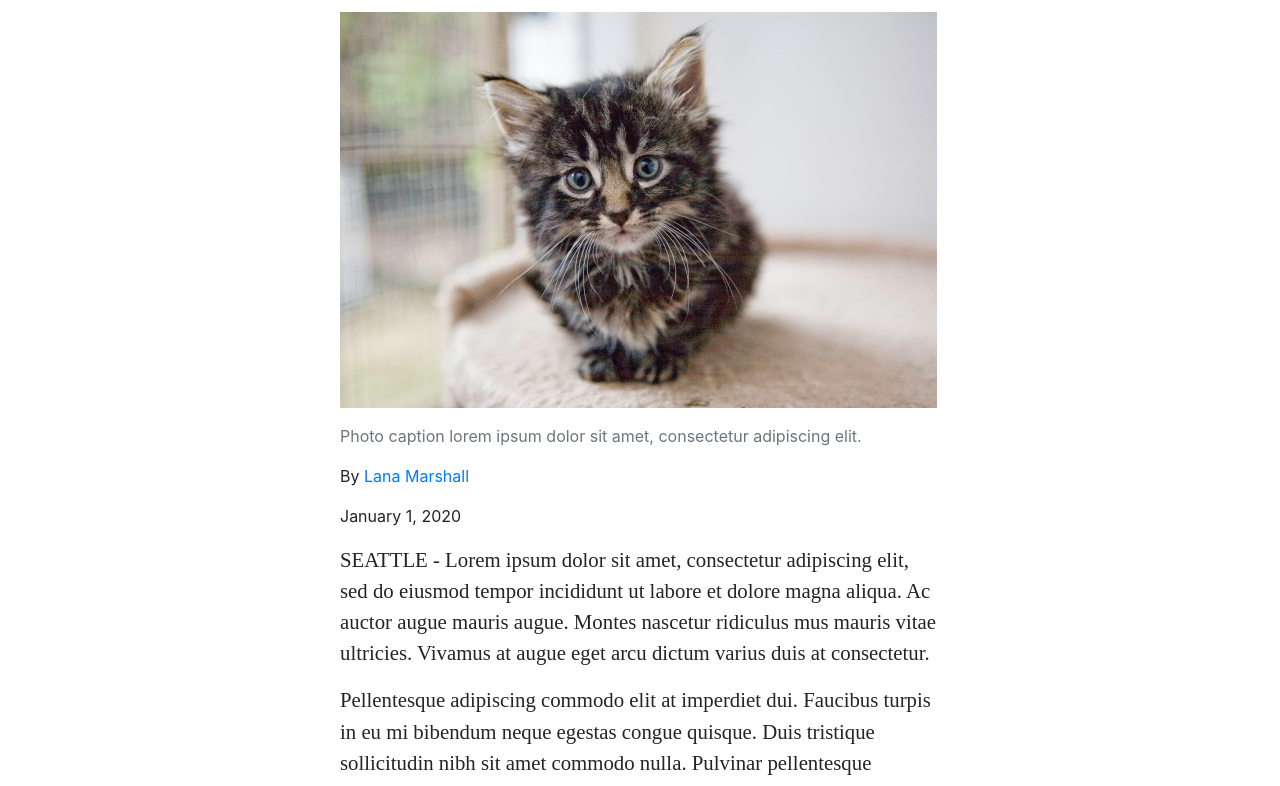
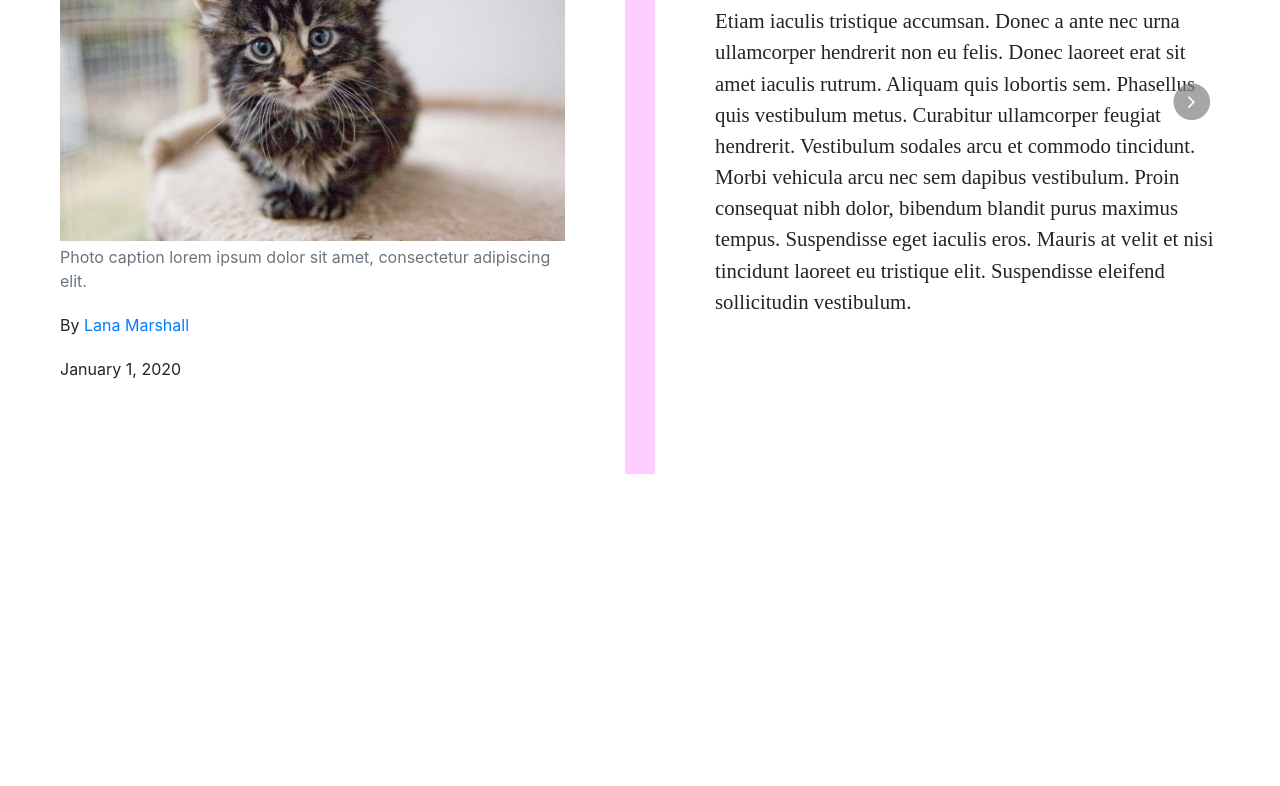
Before and after one commit to microsoft/DevDay2020KeynoteDemoWeb, a website: page index.html in a window 1280 px wide. Shown: the part 326-1112 px from the top of the page. After the commit the page ends 800 px from the top, so only its background shows below. Drawn offline with nearby package versions, Linux system fonts and the light colour scheme.

Commit message:
Flex columns for layout on vertical span.

```diff
--- a/index.html
+++ b/index.html
@@ -12,6 +12,7 @@
 
 </head>
 <body>
+    <div class="fold-tester"></div>
     <div class="menu sticky-top">
         <div class="left">
             <i class="fa fa-bars" aria-hidden="true"></i>
@@ -25,28 +26,38 @@
 
     <div class="wrapper">
         <div class="article">
-            <h1 class="headline display-4 font-weight-bold font-italic">Seattle Mayor Announces Free Kittens for All Residents</h1>
-            <img class="img-fluid mt-3" src="/images/kitten.jpg" />
-            <div class="text-left">
-                <p class="mt-3 text-muted">
-                    Photo caption lorem ipsum dolor sit amet, consectetur adipiscing elit.
-                </p>
-                <class="mt-3">
-                    By <a href="#">Lana Marshall</a>
-                </h4>
-                <p class="mt-3">
-                    January 1, 2020
-                </p>
-                <div class="article-text">
+            <h1 class="headline display-5 font-weight-bold font-italic">Seattle Mayor Announces Free Kittens for All Residents</h1>
 
-                </div>
+            <div>
+                <img class="img-fluid mt-3" src="/images/kitten.jpg" />
             </div>
+
+            <p class="mt-1 text-muted">
+                Photo caption lorem ipsum dolor sit amet, consectetur adipiscing elit.
+            </p>
+            <p class="mt-1">
+                By <a href="#">Lana Marshall</a>
+            </p>
+            <div class="mt-1">
+                January 1, 2020
+            </div>
+
+            <p class="article-text">Lorem ipsum dolor sit amet, consectetur adipiscing elit. Donec volutpat, turpis quis blandit placerat, leo ipsum eleifend nisi, quis pharetra leo ante ut ante.</p>
+            <p class="article-text">Curabitur vel accumsan ipsum, at eleifend ipsum. Morbi at ante sed ex hendrerit sollicitudin. Maecenas eleifend urna dui, vel sagittis metus accumsan in.</p>
+            <p class="article-text">Etiam iaculis tristique accumsan. Donec a ante nec urna ullamcorper hendrerit non eu felis. Donec laoreet erat sit amet iaculis rutrum. Aliquam quis lobortis sem. Phasellus quis vestibulum metus. Curabitur ullamcorper feugiat hendrerit. Vestibulum sodales arcu et commodo tincidunt. Morbi vehicula arcu nec sem dapibus vestibulum. Proin consequat nibh dolor, bibendum blandit purus maximus tempus. Suspendisse eget iaculis eros. Mauris at velit et nisi tincidunt laoreet eu tristique elit. Suspendisse eleifend sollicitudin vestibulum.</p>
+            <p class="article-text">Curabitur mattis volutpat libero. Donec ornare vel massa vel dignissim. Quisque nec ex non sapien molestie tristique ac id elit. Aenean vitae pharetra arcu. Proin porttitor ultricies auctor. In vitae facilisis urna. Donec sed vulputate urna. Phasellus consectetur odio vitae ultrices imperdiet.</p>
+            <p class="article-text">Pellentesque sapien odio, lobortis vitae odio elementum, luctus aliquam orci. Vestibulum ante ipsum primis in faucibus orci luctus et ultrices posuere cubilia Curae; Suspendisse vitae nisi mauris. Fusce porta, tellus vel aliquet ultrices, odio diam euismod neque, sollicitudin ultricies nisl augue sed lectus. Praesent sodales a metus venenatis condimentum. Integer augue ipsum, volutpat sollicitudin congue quis, aliquam ut lacus. Aliquam dapibus enim id molestie rhoncus. Quisque vel massa in elit tincidunt consectetur sit amet vel ipsum. Praesent maximus mi quis nibh malesuada, in aliquam tellus molestie. Praesent ac cursus nisi. Sed varius mauris ut ultrices tempus.</p>
+            <p class="article-text">Nullam faucibus nibh sit amet faucibus eleifend. Morbi id neque in leo consequat egestas placerat sed ante. Nullam cursus efficitur elit, vel viverra felis tincidunt ac. Praesent ac sem ac lorem pulvinar feugiat a aliquet dui. Proin dictum vitae dolor et efficitur. Aliquam aliquam dictum imperdiet. Mauris scelerisque non ante ac viverra. Aliquam ut arcu sed turpis pretium faucibus. In tincidunt efficitur metus non iaculis. Integer nec turpis id dolor rutrum consectetur ac at ipsum. Donec at ultricies urna. Mauris ac risus neque. Nullam dolor lorem, iaculis eu luctus tempus, mollis nec massa.</p>
+            <p class="article-text">Aliquam erat volutpat. Donec finibus imperdiet purus, eget vestibulum felis tempus eget. Nam aliquet dolor sit amet dui mollis ornare. Mauris accumsan tristique magna quis placerat. Vestibulum dignissim nisi ac erat blandit, vitae facilisis ex finibus. Pellentesque porttitor risus ut scelerisque rutrum. Etiam venenatis ante sem. In hac habitasse platea dictumst. Nullam imperdiet euismod risus id mattis. Pellentesque placerat augue enim, pulvinar venenatis lectus mollis ut. Curabitur eget sodales orci. Proin suscipit dolor nunc, ac tincidunt ante dapibus ac. Proin in enim accumsan urna interdum aliquam. Phasellus sed mattis risus. Donec ligula ante, iaculis finibus blandit scelerisque, hendrerit non erat.</p>
+            <p class="article-text">Cras suscipit facilisis augue in finibus. Nullam tristique eros sed ex placerat aliquet. Nullam in semper nibh. Integer porta maximus elit, a venenatis tellus lacinia a. Cras ac semper sem, non ornare enim. Integer finibus, leo eu convallis efficitur, lorem elit dictum nibh, sed scelerisque mauris mi eu quam. Donec gravida urna et elit tempor, sed pulvinar massa eleifend. Sed a nibh sit amet ipsum finibus sollicitudin vel et ligula. Nulla eget aliquam tellus. Cras tincidunt massa vitae dolor placerat imperdiet. Nunc tellus elit, blandit eget pulvinar eu, cursus ut eros. Nulla id lectus non elit mollis congue. Curabitur faucibus sodales ligula, id porttitor libero viverra egestas. Duis vitae rutrum lorem. Maecenas auctor molestie dolor ut ullamcorper. Cras ornare lobortis dui id hendrerit.</p>
+            <p class="article-text">Integer ultricies lectus a imperdiet sollicitudin. Praesent facilisis, magna vitae volutpat ullamcorper, urna tellus auctor nisl, pharetra efficitur lectus libero eu nibh. Proin vitae fermentum metus. Ut in tincidunt felis. Vestibulum auctor nec diam at ultricies. Nam massa libero, lobortis non ornare eget, ultrices at velit. Ut semper ex libero, molestie iaculis enim blandit id. Phasellus feugiat sapien vitae ligula tincidunt, id hendrerit tortor egestas. Quisque sit amet ligula ante. Mauris scelerisque porttitor dapibus. Mauris mattis et augue vulputate facilisis. In congue, enim at viverra iaculis, neque sapien maximus quam, vitae maximus neque odio vel sapien. Sed auctor odio justo, ac elementum lacus eleifend a. Pellentesque tortor velit, mollis eu felis eget, consequat iaculis nulla. Sed vel nibh enim. Cras ornare lacus volutpat metus vehicula, in molestie massa cursus.</p>
+
             <div class="mt-5">
                 <button class="btn btn-block btn-secondary">Show 89 comments <i class="fa fa-commenting-o"></i></button>
             </div>
 
             <hr class="mt-5" />
-            <div class="row mb-5">
+            <div class="row mb-5 w-100">
                 <div class="col-3">
                     <p class="category">CATEGORY ONE</p>
                     <p>Link 1</p>
@@ -81,52 +92,66 @@
                 </div>
             </div>
         </div>
+
+        <!-- Add our paging buttons. Visible only when spanning. -->
+        <button class="btn btn-link paging-btn paging-btn-left">
+            <span class="fa-stack fa-lg" aria-hidden="true">
+                <i class="fa fa-circle fa-stack-2x"></i>
+                <i class="fa fa-angle-left fa-stack-1x fa-inverse"></i>
+            </span>
+        </button>
+        <button class="btn btn-link paging-btn paging-btn-right">
+            <span class="fa-stack fa-lg" aria-hidden="true">
+                <i class="fa fa-circle fa-stack-2x"></i>
+                <i class="fa fa-angle-right fa-stack-1x fa-inverse"></i>
+            </span>
+        </button>
     </div>
 
     <script src="spanning-css-polyfill.js"></script>
     <script>
 
-        function updateFake() {
+        function fakeSetSpanningMode(spanningOrNull) {
             const config = window["__foldables_env_vars__"];
+            if (!spanningOrNull) {
+                // Then toggle it.
+                spanningOrNull = config.spanning === "none" ? "single-fold-vertical" : "none";
+            }
+
             config.update({
-                spanning: "none",
-                //spanning: "single-fold-vertical",
+                //spanning: "none",
+                spanning: spanningOrNull,
                 foldSize: 30
             });
         }
-        updateFake();
 
-            // Append the article paragraphs
-            var articleParagraphs = [
-                "SEATTLE - Lorem ipsum dolor sit amet, consectetur adipiscing elit, sed do eiusmod tempor incididunt ut labore et dolore magna aliqua. Ac auctor augue mauris augue. Montes nascetur ridiculus mus mauris vitae ultricies. Vivamus at augue eget arcu dictum varius duis at consectetur.",
-                "Pellentesque adipiscing commodo elit at imperdiet dui. Faucibus turpis in eu mi bibendum neque egestas congue quisque. Duis tristique sollicitudin nibh sit amet commodo nulla. Pulvinar pellentesque habitant morbi tristique senectus et netus. Interdum velit euismod in pellentesque massa. Tortor at risus viverra adipiscing at in tellus.",
-                "Ac turpis egestas sed tempus urna et pharetra pharetra massa. Sit amet commodo nulla facilisi nullam vehicula ipsum. Auctor neque vitae tempus quam pellentesque nec.",
-                "Suscipit tellus mauris a diam maecenas sed enim ut. Felis eget velit aliquet sagittis id consectetur. Quis imperdiet massa tincidunt nunc pulvinar.",
-                "Sed lectus vestibulum mattis ullamcorper velit sed ullamcorper morbi. Feugiat sed lectus vestibulum mattis. Nulla at volutpat diam ut venenatis tellus in metus vulputate. Suspendisse faucibus interdum posuere lorem ipsum dolor sit amet.",
-                "Metus aliquam eleifend mi in nulla posuere sollicitudin aliquam. Facilisis volutpat est velit egestas dui id. Massa ultricies mi quis hendrerit dolor magna eget est. Dignissim diam quis enim lobortis scelerisque. Nunc aliquet bibendum enim facilisis gravida neque.",
-                "Commodo odio aenean sed adipiscing. Sed ullamcorper morbi tincidunt ornare. In cursus turpis massa tincidunt dui ut ornare lectus sit. Risus at ultrices mi tempus.",
-                "Viverra vitae congue eu consequat ac felis donec et. Fames ac turpis egestas integer eget aliquet. Curabitur vitae nunc sed velit dignissim sodales ut eu. Enim blandit volutpat maecenas volutpat blandit aliquam. Tempor nec feugiat nisl pretium fusce id velit ut. Turpis nunc eget lorem dolor sed viverra.",
-                "Suspendisse potenti nullam ac tortor vitae purus faucibus ornare suspendisse. Sem fringilla ut morbi tincidunt. Scelerisque mauris pellentesque pulvinar pellentesque habitant. Vestibulum mattis ullamcorper velit sed. Fames ac turpis egestas integer eget aliquet nibh praesent.",
-                "Ultricies integer quis auctor elit. Vulputate enim nulla aliquet porttitor lacus luctus. Ac ut consequat semper viverra nam libero justo. Accumsan tortor posuere ac ut consequat semper viverra nam. Dui faucibus in ornare quam viverra orci sagittis eu volutpat. Faucibus scelerisque eleifend donec pretium vulputate.",
-                "Quam quisque id diam vel quam elementum pulvinar etiam. Iaculis at erat pellentesque adipiscing commodo elit. Tellus elementum sagittis vitae et leo duis ut diam. Mattis vulputate enim nulla aliquet. Tincidunt augue interdum velit euismod in pellentesque massa placerat duis.",
-                "Id diam vel quam elementum pulvinar. At lectus urna duis convallis convallis tellus id. Sagittis purus sit amet volutpat consequat mauris nunc. In nisl nisi scelerisque eu ultrices. Feugiat in ante metus dictum at tempor commodo ullamcorper. Quam vulputate dignissim suspendisse in est ante in nibh. Eget velit aliquet sagittis id consectetur purus. Et molestie ac feugiat sed. Erat nam at lectus urna duis convallis convallis tellus id. Congue eu consequat ac felis donec et.",
-                "Vel eros donec ac odio tempor orci dapibus ultrices in. Ullamcorper sit amet risus nullam. Molestie ac feugiat sed lectus vestibulum mattis ullamcorper. Id donec ultrices tincidunt arcu non sodales neque. Duis at tellus at urna.",
-                "Venenatis a condimentum vitae sapien pellentesque. Risus ultricies tristique nulla aliquet enim. Netus et malesuada fames ac. Diam sollicitudin tempor id eu nisl nunc mi ipsum. Orci porta non pulvinar neque. In nisl nisi scelerisque eu ultrices. Mauris sit amet massa vitae tortor condimentum lacinia quis vel. Risus commodo viverra maecenas accumsan.",
-                "Tortor id aliquet lectus proin nibh nisl. Quisque id diam vel quam elementum pulvinar etiam. Nisl tincidunt eget nullam non nisi est. Proin nibh nisl condimentum id venenatis a condimentum. Quam nulla porttitor massa id neque aliquam vestibulum morbi blandit.",
-                "Nec feugiat nisl pretium fusce id. Arcu non odio euismod lacinia at quis risus sed vulputate. Ut porttitor leo a diam. Magnis dis parturient montes nascetur. Dignissim sodales ut eu sem integer vitae justo.",
-                "Suscipit adipiscing bibendum est ultricies integer quis auctor elit. Sociis natoque penatibus et magnis dis parturient montes nascetur ridiculus. Senectus et netus et malesuada fames. A erat nam at lectus urna duis convallis convallis tellus. Augue neque gravida in fermentum et sollicitudin ac orci phasellus. Adipiscing elit duis tristique sollicitudin nibh sit amet. Est ullamcorper eget nulla facilisi etiam dignissim diam quis enim. Tincidunt praesent semper feugiat nibh sed. Sed tempus urna et pharetra pharetra massa.",
-                "Morbi tempus iaculis urna id volutpat lacus laoreet. Ullamcorper malesuada proin libero nunc consequat interdum varius sit amet. Sit amet purus gravida quis blandit. Scelerisque in dictum non consectetur a. Cras adipiscing enim eu turpis egestas pretium. Neque ornare aenean euismod elementum nisi. Volutpat diam ut venenatis tellus in. Gravida dictum fusce ut placerat orci nulla pellentesque. At tempor commodo ullamcorper a lacus vestibulum sed. Placerat vestibulum lectus mauris ultrices eros in."
-            ];
+        var currentPage = 0;
+        function scrollToPage(pageNumber) {
+            currentPage = pageNumber;
 
-            const config = window["__foldables_env_vars__"];
-            if (config.spanning === "none") {
-                const articleContents = document.querySelector(".article-text");
-                articleParagraphs.forEach(p => {
-                    const pEl = document.createElement("p");
-                    pEl.textContent = p;
-                    articleContents.appendChild(pEl);
-                });
-            }
+            // Scroll over to that page.
+            const article = document.querySelector(".article");
+            const wrapper = document.querySelector(".wrapper");
+            const foldWidth = window["__foldables_env_vars__"].foldSize;
+            const screenWidth = document.querySelector(".article-text").scrollWidth + foldWidth;
+            wrapper.scrollLeft = screenWidth * pageNumber;
+
+            // Update the paging button visibility.
+            // For the left button, hide it if we're on the first page (page zero).
+            // For the right button, hide it if we're on the last page.
+            document.querySelector(".paging-btn-left").style.visibility = pageNumber === 0 ? "hidden" : "visible";
+            document.querySelector(".paging-btn-right").style.visibility = pageNumber === 15 ? "hidden" : "visible";
+            console.log("zanz ", article.offsetWidth, document.querySelector(".category").getBoundingClientRect().x);
+        }
+
+        // Clicking the menu at the top left toggles spanning.
+        document.querySelector(".fa-bars").addEventListener("click", () => fakeSetSpanningMode(null));
+
+        // Clicking the paging buttons scroll to the desired page.
+        document.querySelector(".paging-btn-left").addEventListener("click", () => scrollToPage(currentPage - 1));
+        document.querySelector(".paging-btn-right").addEventListener("click", () => scrollToPage(currentPage + 1));
+
+        fakeSetSpanningMode("single-fold-vertical");
 
     </script>
 
--- a/styles.css
+++ b/styles.css
@@ -24,6 +24,22 @@ body {
     margin-right: auto;
 }
 
+.paging-btn {
+    visibility: hidden;
+    color: gray;
+    position: absolute;
+    top: 50%;
+    opacity: .7;
+}
+
+.paging-btn-right {
+    right: 54px;
+}
+
+.paging-btn-left {
+    left: 20px;
+}
+
 .headline, .article-text {
     font-family: 'Times New Roman', Times, serif;
 }
@@ -37,8 +53,51 @@ body {
     font-size: .9em;
 }
 
+.fold-tester {
+    position: absolute;
+    height: 0;
+    width: 0;
+    background-color: magenta;
+    opacity: .2;
+    z-index: 9999;
+}
+
 @media (spanning: single-fold-vertical) {
+
     .wrapper {
+        /* The height should reach down to the bottom of the viewport. */
         height: calc(100% - 52px);
+        padding: 60px 0; /*No padding on the left or right so that the article controls the full area. */
+        overflow-x: scroll;
+        scroll-behavior: smooth;
+    }
+
+    .article {
+        display: flex;
+        flex-wrap: wrap;
+        flex-direction: column;
+        margin: 0;
+        max-width: unset;
+        height: 100%;
+    }
+
+    .article > * {
+        max-width: env(fold-left);
+        padding: 0 60px;
+        /* margin-left: 8px; */
+        /* margin-left: calc(env(fold-width) / 2); */
+        margin-right: env(fold-width);
+    }
+
+    .fold-tester {
+        display: block;
+        width: env(fold-width);
+        height: env(fold-height);
+        top: env(fold-top);
+        left: env(fold-left);
+    }
+
+    .paging-btn-right {
+        visibility: visible;
     }
 }
```
